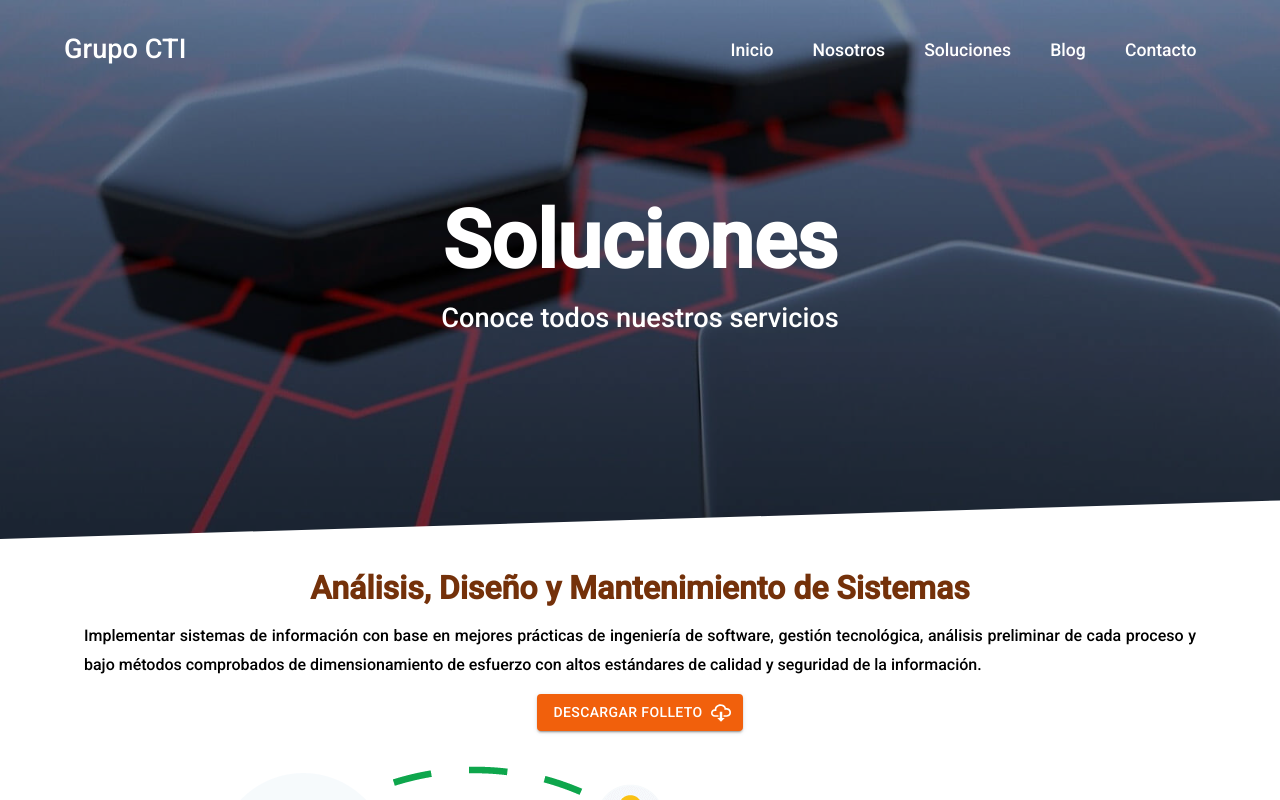
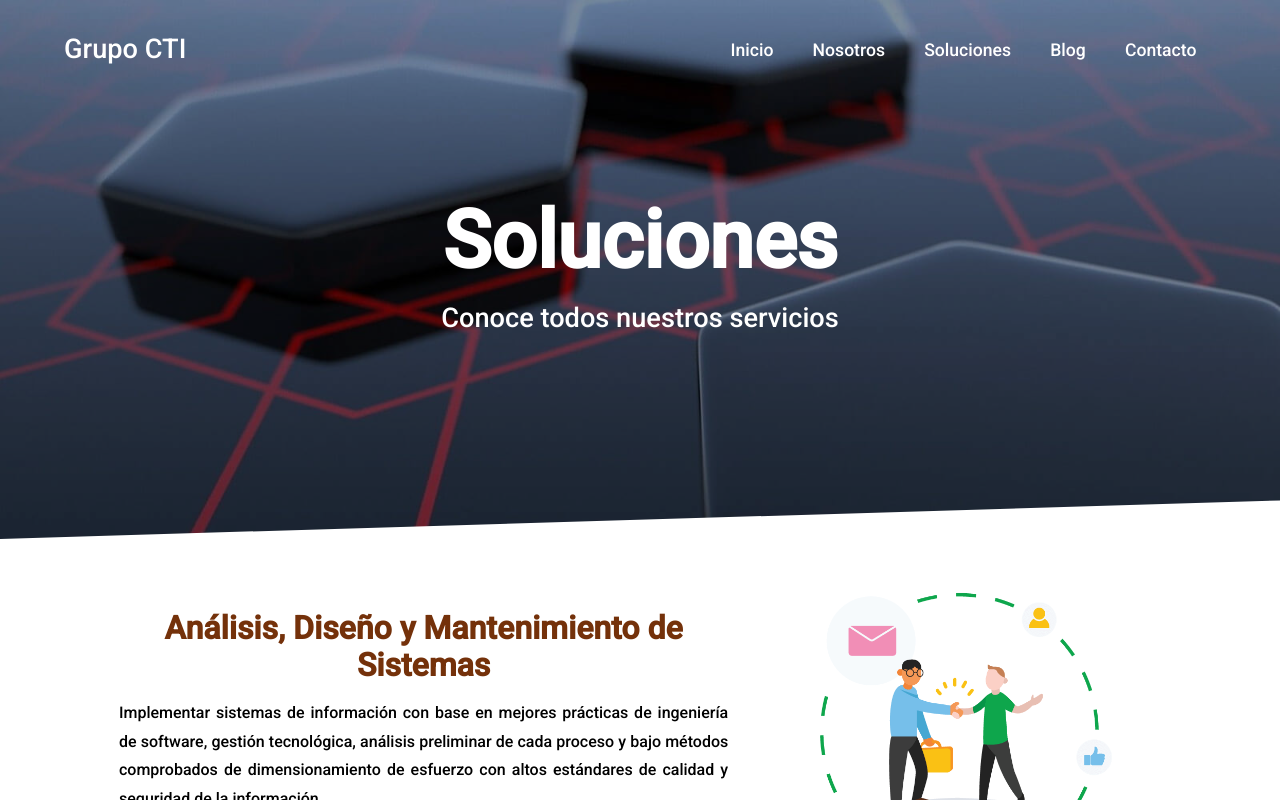
Before and after one commit to ucm23/cti, a Next.js app: page /Soluciones in a window 1280 px wide. Shown: the top 800 px of the page. Built offline with nearby package versions, Linux system fonts and the light colour scheme; a small style sheet from the web is missing.

Commit message:
agregamos la clase

```diff
--- a/pages/Soluciones.js
+++ b/pages/Soluciones.js
@@ -27,7 +27,7 @@ const Soluciones = () => {
 
           <section className="contenedor">
               {
-                serv.map(({t1, p1, a1, img1, t2, p2, a2, img2}, i) => {
+                serv.map(({t1, p1, a1, img1, clase}, i) => {
                   return (
                     <Servicio
                         key={i}
@@ -35,10 +35,7 @@ const Soluciones = () => {
                         p1={p1}
                         a1={a1}
                         img1={img1}
-                        t2={t2}
-                        p2={p2}
-                        a2={a2}
-                        img2={img2}
+                        clase={clase}
                     />
                   )
                 })
```
